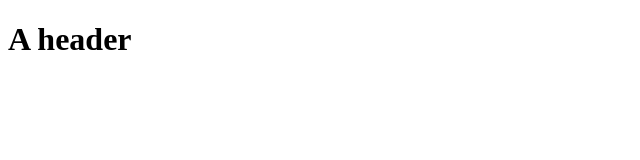
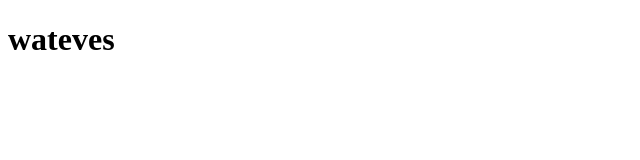
Before and after one commit to andyhernandez9169/git-one, a plain HTML site: page index.html in a window 1280 px wide. Shown: the full height of the page, 0-640 px from the left. Drawn offline with Linux system fonts and the light colour scheme.

```diff
--- a/index.html
+++ b/index.html
@@ -5,6 +5,6 @@
   <meta charset="utf-8">
 </head>
 <body>
-  <h1>A header</h1>
+  <h1>wateves</h1>
 </body>
 </html>
```
